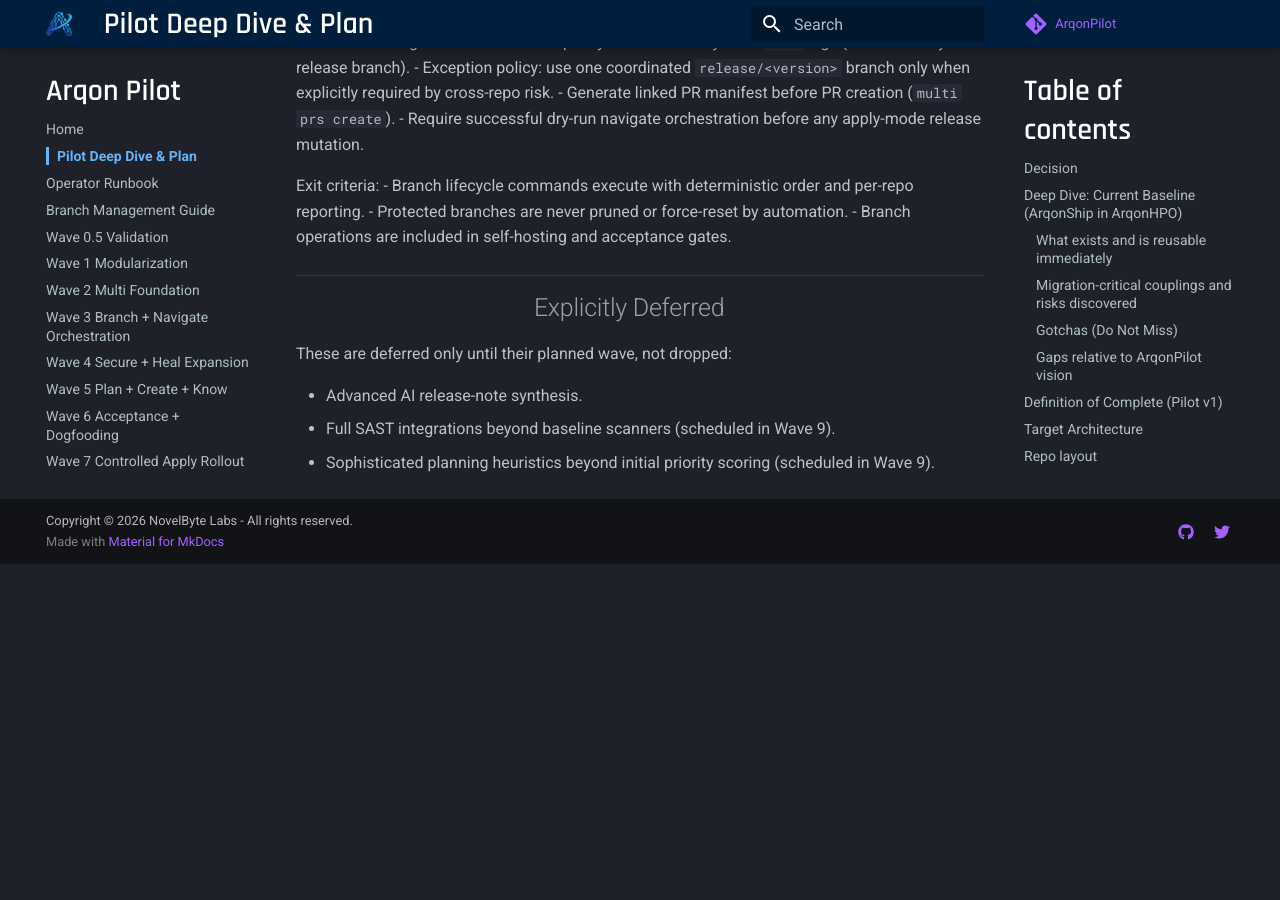
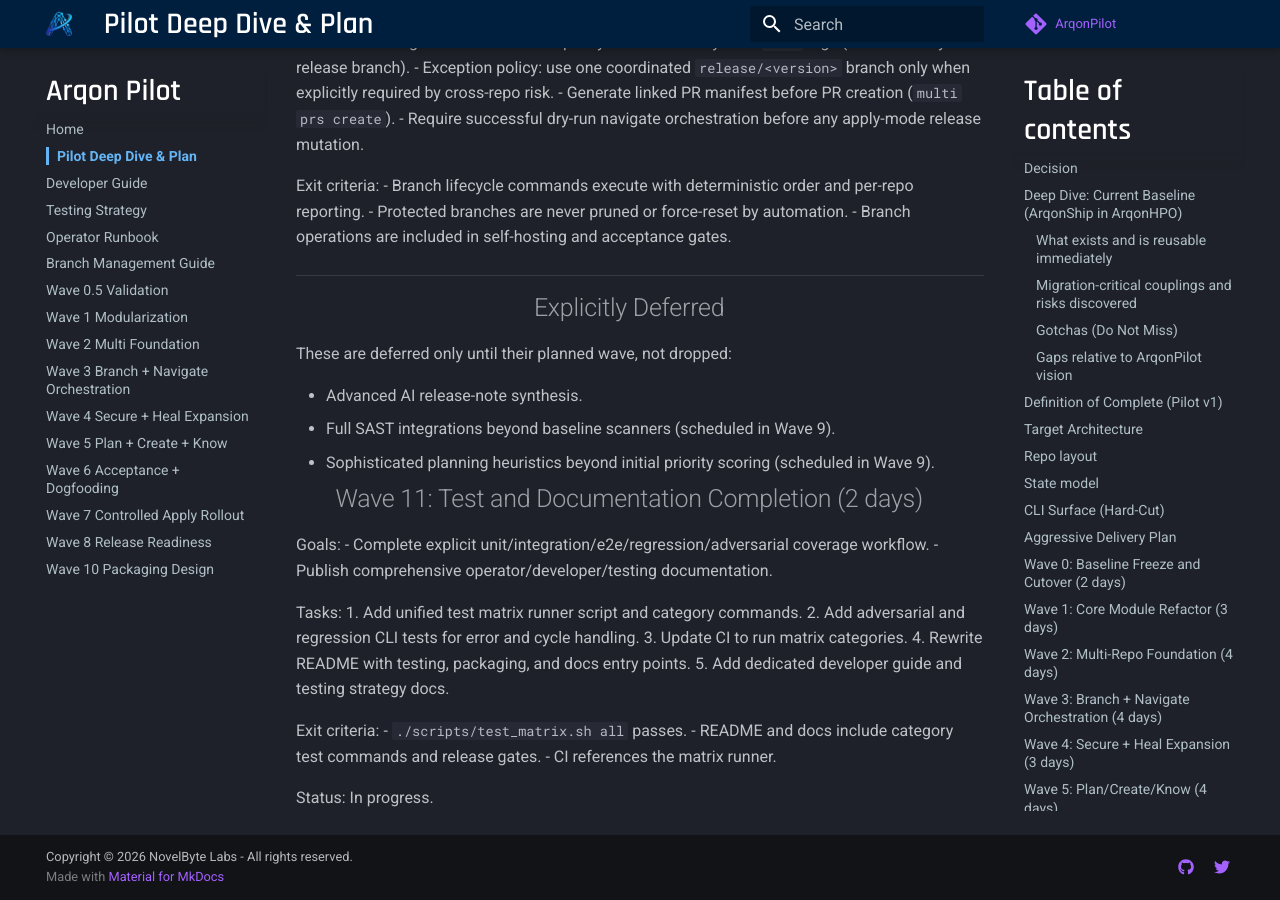
Before and after one commit to novelbytelabs/ArqonPilot, an MkDocs documentation site: the page built from docs/pilot-deep-dive-plan.md, in a window 1280 px wide and 900 px high, scrolled down 13910 px. Built offline with MkDocs 1.6.1 and Material for MkDocs 9.7.7, drawn with Linux system fonts in a browser that asks for light colours; comment, search, counter and statistics services are not loaded; before the commit the page ends 14474 px from its top, so only the background shows below that.

Commit message:
Add test matrix, adversarial/regression tests, and comprehensive docs

````diff
--- /dev/null
+++ b/docs/developer-guide.md
@@ -0,0 +1,49 @@
+# Developer Guide
+
+## Prerequisites
+
+- Rust toolchain pinned by `rust-toolchain.toml`
+- `git`
+- Python 3.10+ for packaging smoke checks
+
+## Build
+
+```bash
+cargo check -p pilot --locked
+```
+
+## Run
+
+```bash
+cargo run -p pilot -- --help
+```
+
+## Test
+
+```bash
+./scripts/test_matrix.sh all
+```
+
+## Release Readiness
+
+```bash
+./scripts/release_readiness_check.sh
+```
+
+## Packaging Smoke
+
+```bash
+python3 -m pip install maturin
+maturin build --release --locked --out dist
+./scripts/pypi_smoke_check.sh
+```
+
+## Non-Destructive Operating Pattern
+
+Use `--dry-run` for any mutating command first:
+
+```bash
+pilot branch create feat/x --group core --dry-run
+pilot navigate --multi --group core --dry-run
+pilot secure fix --group core --dry-run
+```
--- a/docs/pilot-deep-dive-plan.md
+++ b/docs/pilot-deep-dive-plan.md
@@ -694,3 +694,23 @@
 - Advanced AI release-note synthesis.
 - Full SAST integrations beyond baseline scanners (scheduled in Wave 9).
 - Sophisticated planning heuristics beyond initial priority scoring (scheduled in Wave 9).
+
+## Wave 11: Test and Documentation Completion (2 days)
+
+Goals:
+- Complete explicit unit/integration/e2e/regression/adversarial coverage workflow.
+- Publish comprehensive operator/developer/testing documentation.
+
+Tasks:
+1. Add unified test matrix runner script and category commands.
+2. Add adversarial and regression CLI tests for error and cycle handling.
+3. Update CI to run matrix categories.
+4. Rewrite README with testing, packaging, and docs entry points.
+5. Add dedicated developer guide and testing strategy docs.
+
+Exit criteria:
+- `./scripts/test_matrix.sh all` passes.
+- README and docs include category test commands and release gates.
+- CI references the matrix runner.
+
+Status: In progress.
--- /dev/null
+++ b/docs/testing-strategy.md
@@ -0,0 +1,45 @@
+# Testing Strategy
+
+Arqon Pilot uses five test layers to keep behavior stable as capabilities expand.
+
+## Test Layers
+
+1. Unit tests
+- Scope: crate-local logic in `src` modules.
+- Command: `./scripts/test_matrix.sh unit`
+
+2. Integration tests
+- Scope: CLI command groups and module boundaries.
+- Command: `./scripts/test_matrix.sh integration`
+
+3. End-to-end tests
+- Scope: realistic multi-step flows across registered repos.
+- Command: `./scripts/test_matrix.sh e2e`
+
+4. Regression tests
+- Scope: previously broken behavior that must never return.
+- Command: `./scripts/test_matrix.sh regression`
+
+5. Adversarial tests
+- Scope: malformed input, cycle/failure isolation, and hostile edge cases.
+- Command: `./scripts/test_matrix.sh adversarial`
+
+## Full Local Validation
+
+```bash
+./scripts/test_matrix.sh all
+./scripts/release_readiness_check.sh
+```
+
+## CI Policy
+
+- CI runs on Rust `1.82.0` for core checks.
+- PyPI packaging is a scoped exception with newer Rust in `pypi.yml`.
+- `cargo --locked` is required in release and packaging flows.
+
+## Gotchas
+
+1. If `Cargo.lock` is missing, builds may resolve incompatible crate versions.
+2. Adversarial failures should emit machine-readable `--report-json` output.
+3. E2E tests require local `git` available for temporary repos.
+4. Packaging can fail even when core CI passes; always run the TestPyPI lane.
--- a/mkdocs.yml
+++ b/mkdocs.yml
@@ -29,6 +29,8 @@
 nav:
   - Home: "index.md"
   - Pilot Deep Dive & Plan: "pilot-deep-dive-plan.md"
+  - Developer Guide: "developer-guide.md"
+  - Testing Strategy: "testing-strategy.md"
   - Operator Runbook: "operator-runbook.md"
   - Branch Management Guide: "branch-management-guide.md"
   - Wave 0.5 Validation: "project/wave-0_5-validation.md"
````
Also changed, not shown: README.md (+53 -34 lines), 4 other files.
